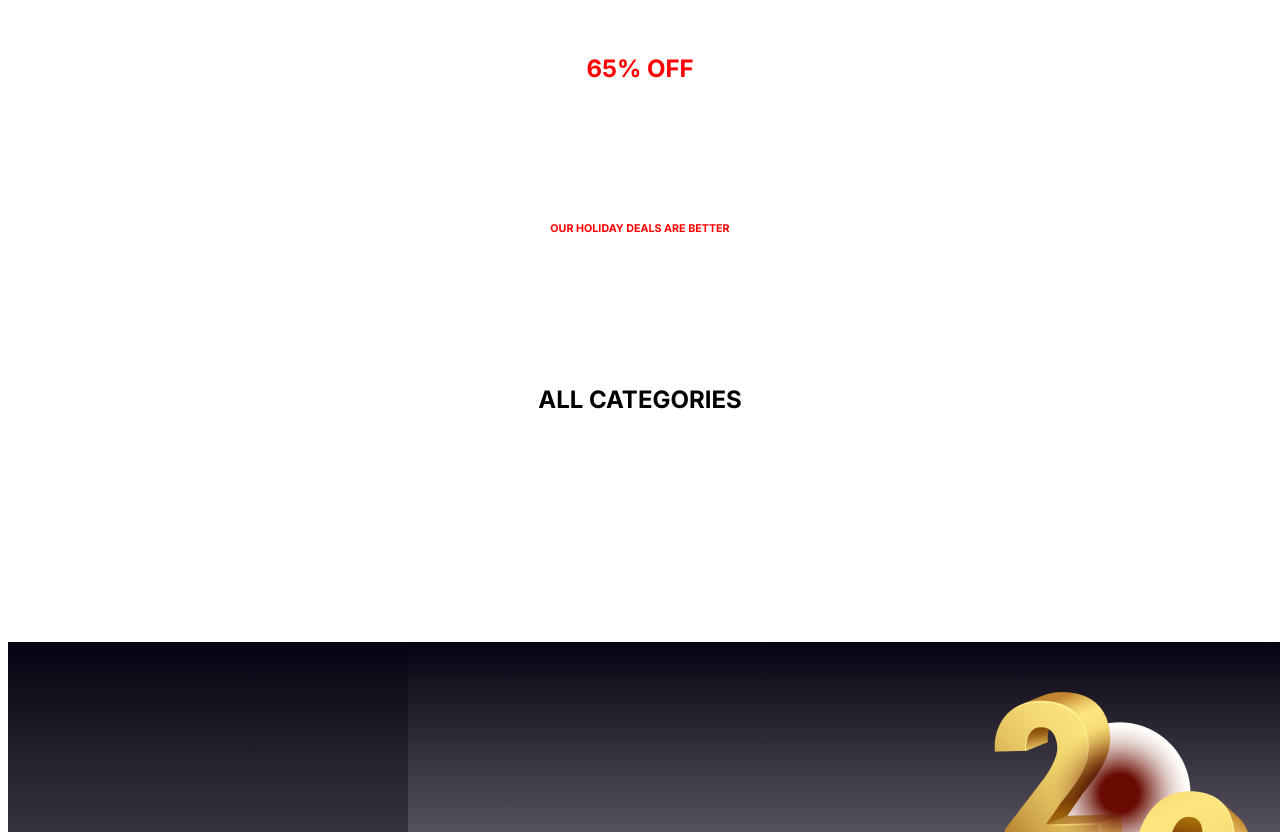
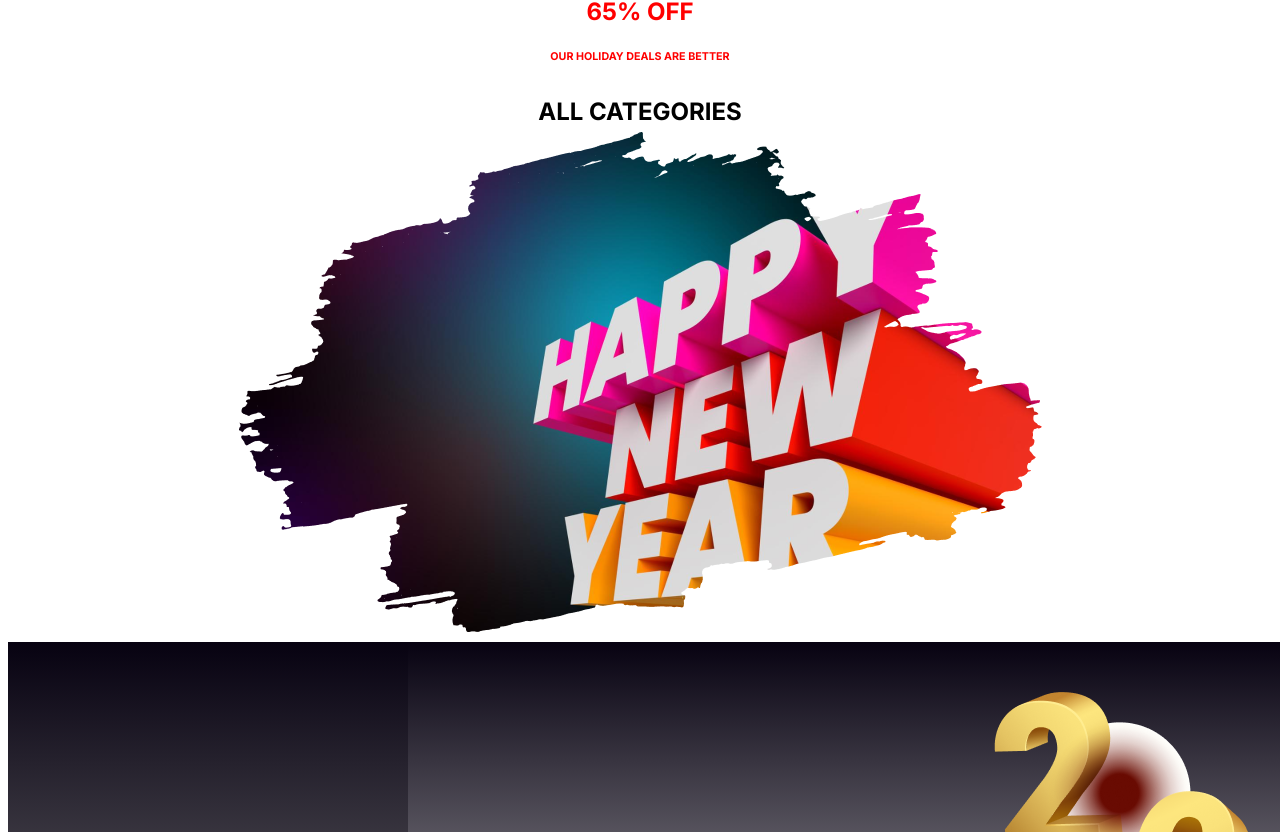
Before and after one commit to JSDelowar/New-Year-celebrations, a plain HTML site: page index.html in a window 1280 px wide. Shown: the part 616-1448 px from the top of the page. Drawn offline with Linux system fonts and the light colour scheme; the site is published under a folder, as on GitHub Pages, so addresses that start at the root find nothing; a web font is replaced by a local one.

Commit message:
Edit a image in offer section

```diff
--- a/index.html
+++ b/index.html
@@ -26,7 +26,7 @@
                 <h2 class="text-style">65% OFF </h2>
                 <h6 class="text-style">OUR HOLIDAY DEALS ARE BETTER</p>
                     <h2>ALL CATEGORIES</h2>
-                    <img src="/resources/New Year Photo.png" alt="">
+                    <img src="resources/New Year Photo.png" alt="">
             </div>
         </section>
         <!-- welcomming section  -->
```
